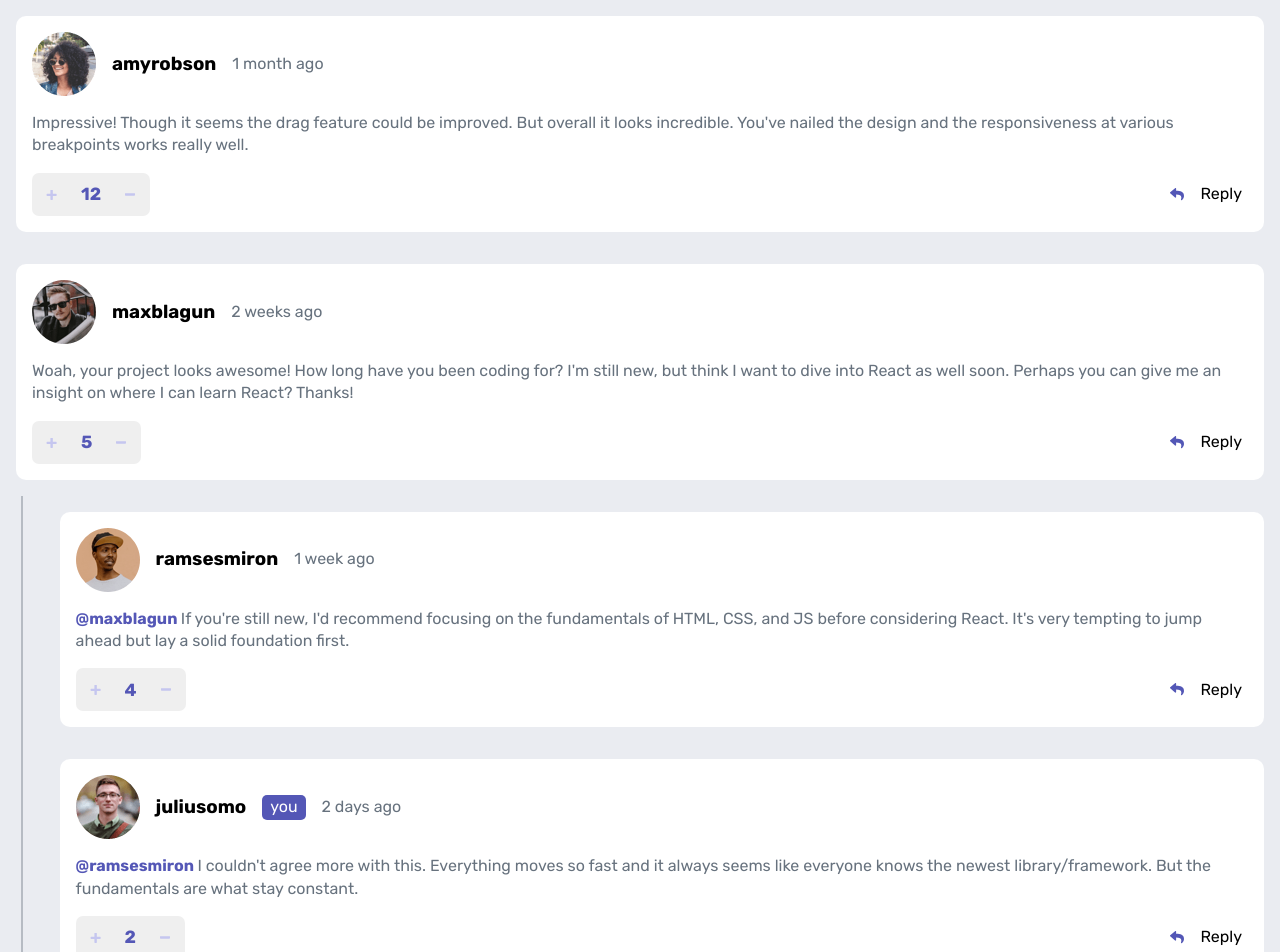
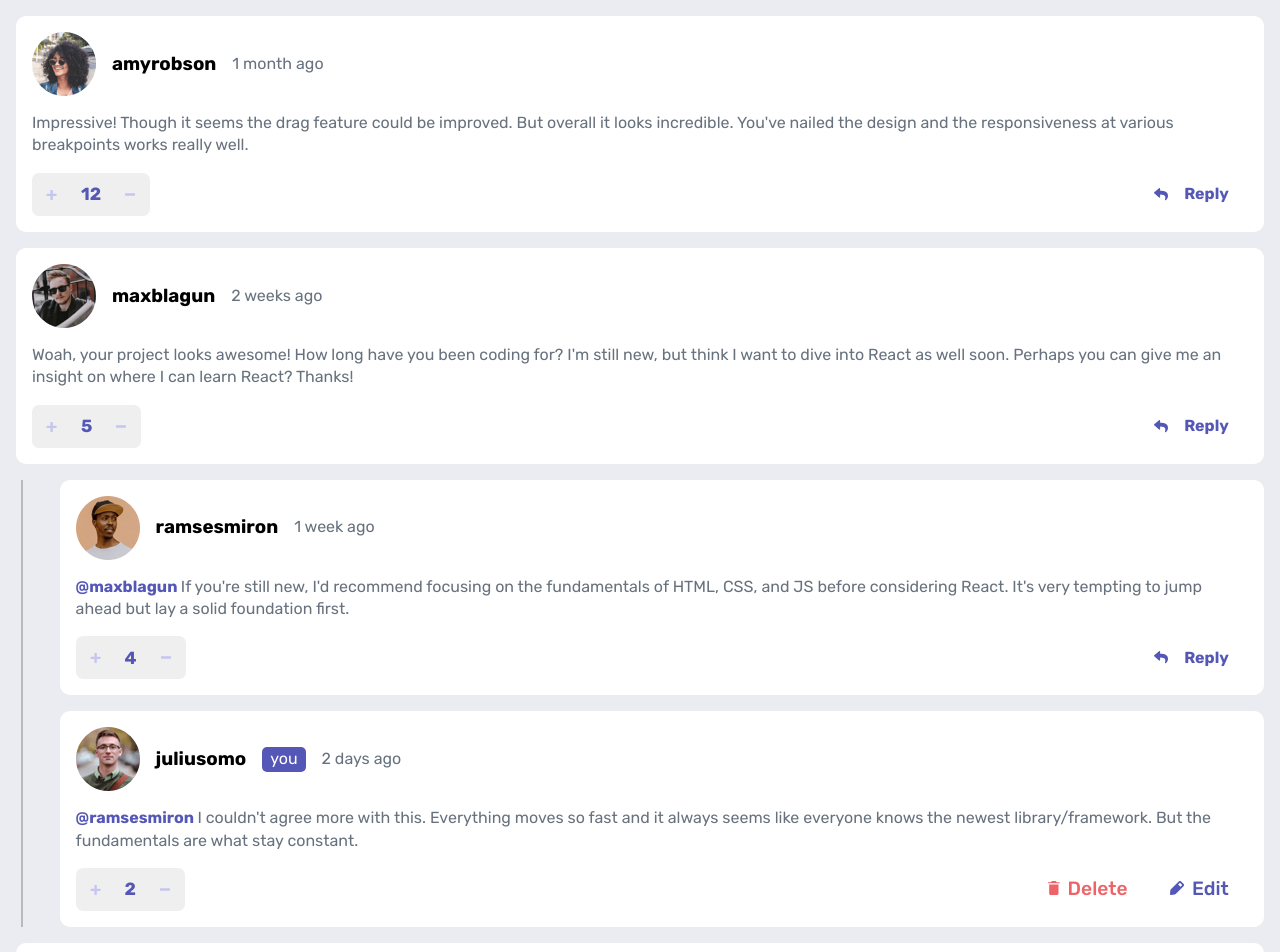
Before and after one commit to Brighties/interactive-comments-app, a React (Create React App) app: page / in a window 1280 px wide. Shown: the top 952 px of the page. Built offline with nearby package versions, Linux system fonts and the light colour scheme.

Commit message:
Added the 'delete' and 'edit' button to the current user- conditional rendering

```diff
--- a/src/components/App/App.css
+++ b/src/components/App/App.css
@@ -24,6 +24,9 @@ button {
   --light-gray: 223, 19%, 93%;
   --very-light-gray: 228, 33%, 97%;
   --white: 0, 0%, 100%;
+
+  /* transition */
+  --transition: all 300ms ease-in-out;
 }
 
 /* utility class */
--- a/src/components/App/App.js
+++ b/src/components/App/App.js
@@ -51,22 +51,34 @@ function App() {
   );
 }
 
-const Comments = ({ data, personData, index, style }) => {
+const Comments = ({ data, personData, index }) => {
+  const { currentUser } = data;
+  const { user } = personData;
+  const { username } = user;
+
+  let isCurrentUser = false;
+  if (currentUser.username) {
+    isCurrentUser = username === currentUser.username;
+  }
+  console.log(isCurrentUser);
   const { replies } = personData; // replies is an array
   const length = replies ? replies.length : 0; // Check if replies is defined
 
   return (
     <main>
-      <div style={{ display: "flex", flexDirection: "column" }}>
-        <section
-          className="comment-full-container container flex"
-          style={style}
-        >
+      <div>
+        <section className="comment-full-container container flex">
           <CommentHeader data={data} personData={personData} index={index} />
           <CommentBody personData={personData} index={index} />
           <div className="flex btn-container">
             <VoteButton personData={personData} index={index} />
-            <ReplyButton />
+            {isCurrentUser ? (
+              <div>
+                <DeleteButton /> <EditButton />
+              </div>
+            ) : (
+              <ReplyButton />
+            )}
           </div>
         </section>
 
@@ -81,8 +93,6 @@ const Comments = ({ data, personData, index, style }) => {
                 index={subIndex}
               />
             ))}
-            <DeleteButton />
-            <EditButton />
           </div>
         )}
       </div>
--- a/src/components/Button/button.css
+++ b/src/components/Button/button.css
@@ -11,17 +11,18 @@
 .vote-btn {
   border: transparent;
   padding-block: 0.5rem;
-  cursor: pointer;
   border-radius: 7px;
 }
 .vote-value {
   color: hsl(var(--moderate-blue));
   font-weight: 700;
   font-size: 1.1rem;
+  cursor: default;
 }
 .upvote-icon,
 .downvote-icon {
   padding: 0.5rem;
+  cursor: pointer;
 }
 .delete-btn,
 .edit-btn {
@@ -33,6 +34,7 @@
   border-radius: 7px;
   color: hsl(var(--soft-red));
   text-transform: capitalize;
+  transition: var(--transition);
 }
 .edit-btn {
   color: hsl(var(--moderate-blue));
@@ -43,4 +45,22 @@
   background: transparent;
   cursor: pointer;
   --gap: 0.2rem;
+  padding: 0.5rem 1.2rem;
+  border-radius: 7px;
 }
+.reply-button-text {
+  color: hsl(var(--moderate-blue));
+  font-weight: 600;
+}
+/* utility class */
+.padding-x-small {
+  padding-inline-start: 0.5rem;
+}
+
+.reply-btn:hover,
+.edit-btn:hover {
+  background-color: hsl(var(--moderate-blue), 0.2);
+}
+.delete-btn:hover {
+  background: hsl(var(--soft-red), 0.5);
+}
--- a/src/components/Button/button.js
+++ b/src/components/Button/button.js
@@ -1,6 +1,8 @@
 import iconMinus from "../../images/icon-minus.svg";
 import iconPlus from "../../images/icon-plus.svg";
 import iconReply from "../../images/icon-reply.svg";
+import deleteIcon from "../../images/icon-delete.svg";
+import editIcon from "../../images/icon-edit.svg";
 import "./button.css";
 
 import { useRef } from "react";
@@ -39,16 +41,24 @@ const VoteButton = ({ personData, index }) => {
 };
 
 export const DeleteButton = () => (
-  <button className="btn delete-btn">Delete</button>
+  <button className="btn delete-btn">
+    <img src={deleteIcon} alt="" />
+    <span className="padding-x-small">Delete</span>
+  </button>
 );
 
-export const EditButton = () => <button className="btn edit-btn">Edit</button>;
+export const EditButton = () => (
+  <button className="btn edit-btn">
+    <img src={editIcon} alt="" className="edit-button-icon" />
+    <span className="padding-x-small edit-button-textcontent">edit</span>
+  </button>
+);
 
 export const ReplyButton = () => {
   return (
     <button className="btn reply-btn flex">
       <img src={iconReply} alt="reply icon" />
-      <span>Reply</span>
+      <span className="reply-button-text">Reply</span>
     </button>
   );
 };
--- a/src/components/ReplyTextbox/replyTextbox.css
+++ b/src/components/ReplyTextbox/replyTextbox.css
@@ -11,9 +11,13 @@
   max-width: 100%;
   padding: 0.5rem;
   resize: vertical;
+  transition: var(--transition);
 }
 .reply-textbox:focus {
-  outline: 1px solid hsl(var(--moderate-blue));
+  outline: 0.5px solid hsl(var(--moderate-blue));
+}
+.reply-textbox:hover {
+  border: 1px solid hsl(var(--moderate-blue));
 }
 .current-user {
   width: 40px;
@@ -24,7 +28,12 @@
   text-transform: uppercase;
   background: hsl(var(--moderate-blue));
   color: hsl(var(--white));
-  padding-inline: 2rem;
+  padding: 1rem 2rem;
   border-radius: 10px;
   border: transparent;
+  transition: var(--transition);
 }
+.send-btn:hover {
+  cursor: pointer;
+  background-color: hsl(var(--moderate-blue), 0.5);
+}
```
